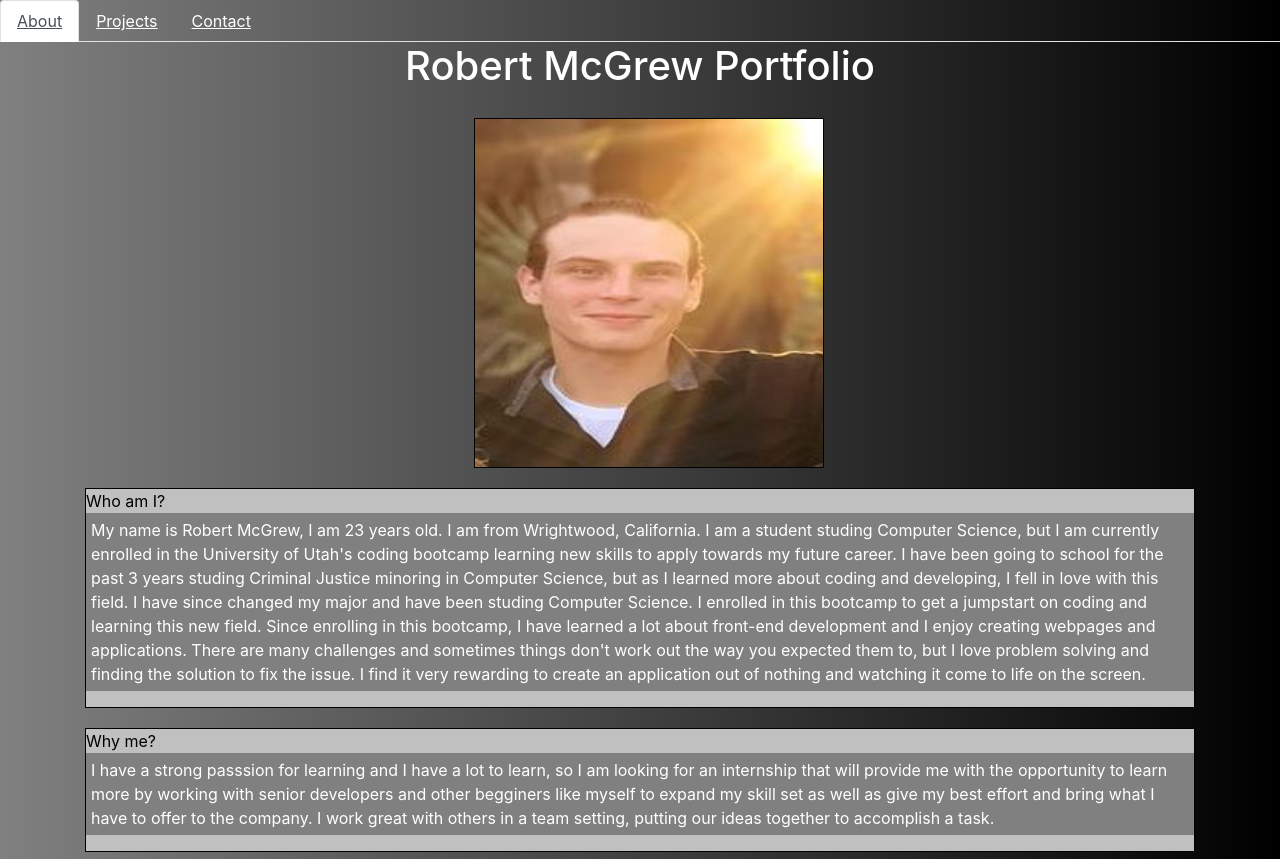
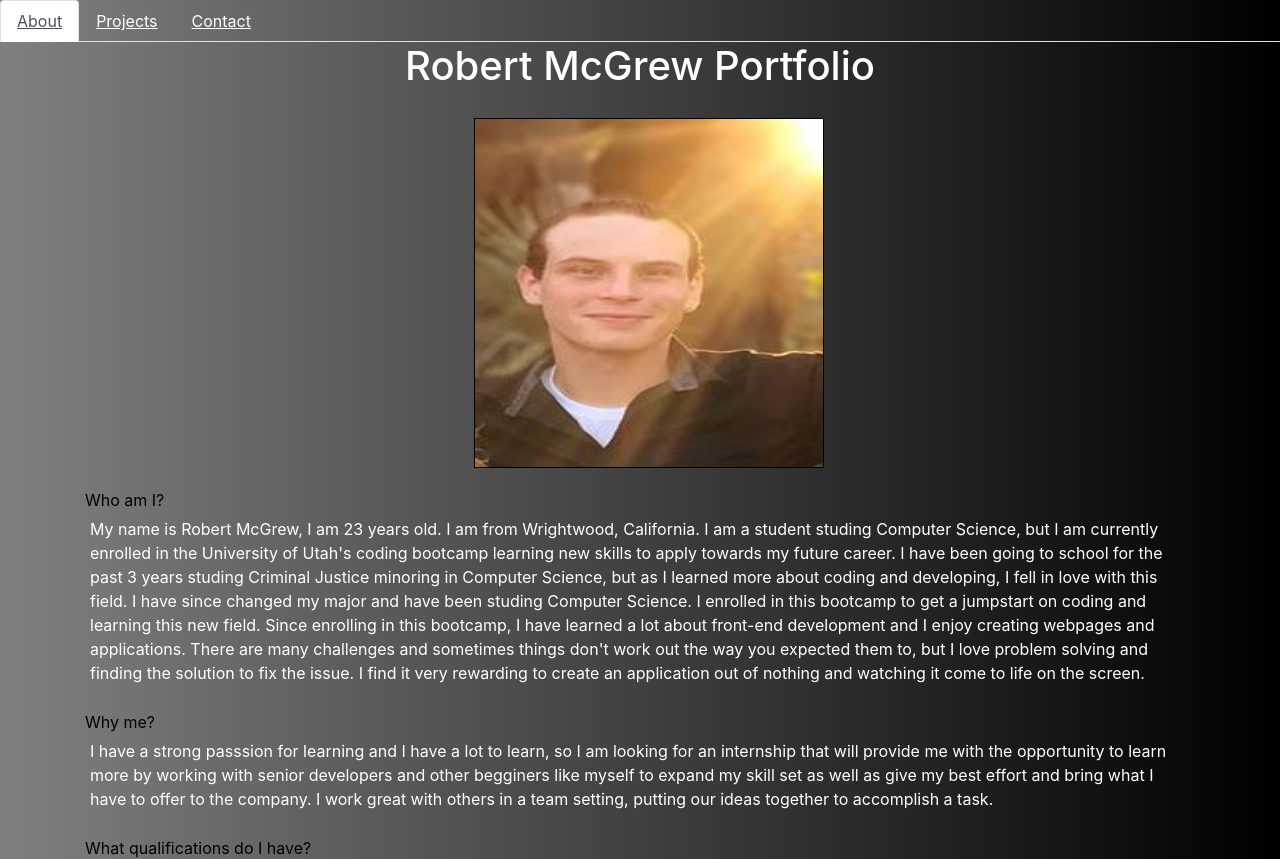
Before and after one commit to Robbie2497/react-portfolio, a React (Create React App) app in the folder client/: page / in a window 1280 px wide. Shown: the top 859 px of the page. Built offline with nearby package versions, Linux system fonts and the light colour scheme.

Commit message:
fixing coloring

```diff
--- a/client/src/components/Homepage.js
+++ b/client/src/components/Homepage.js
@@ -57,7 +57,7 @@ function Homepage() {
                 including C++, C#,
                 Python, REACT, and much more in the coming weeks.
                 I have created many front-end projects for both homework and in my free time that you can view
-                <a href="projects.html">here</a>
+                <a href="projects.html"> here</a>
                 , but as the course progresses, I will be learning more on the back-end as well eventually sharpening my
                 skills to
                 learn the whole full-stack.
--- a/client/src/index.css
+++ b/client/src/index.css
@@ -16,7 +16,7 @@ code {
 
 /* element tags */
 p {
-  background-color: gray;
+  /* background-color: gray; */
   color: white;
   padding: 5px;
 }
@@ -49,11 +49,11 @@ a:hover {
 }
 
 .me {
-background-color: rgb(192,192,192);
+/* background-color: rgb(192,192,192); */
 color: black;
 margin-top: 20px;
 margin-bottom: 20px;
-border: 1px solid black;
+/* border: 1px solid black; */
 }
 
 .center {
```
